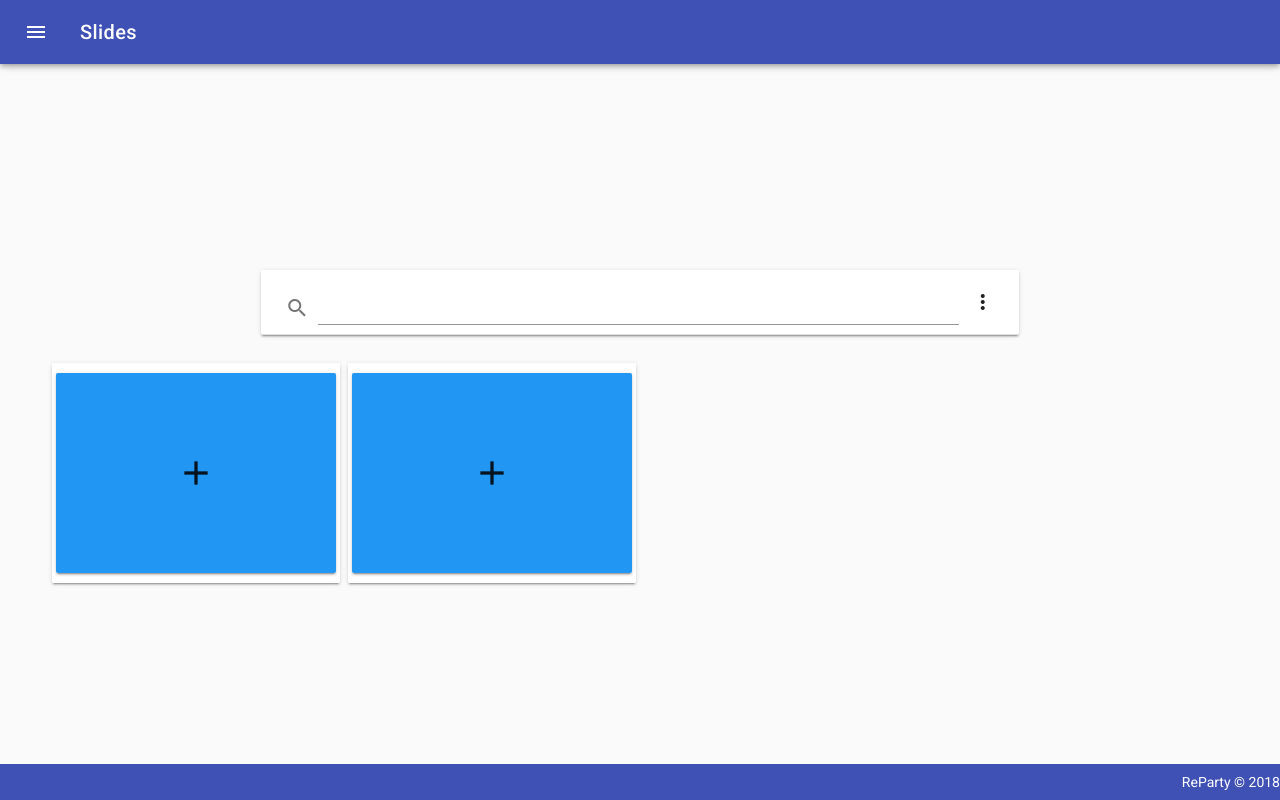
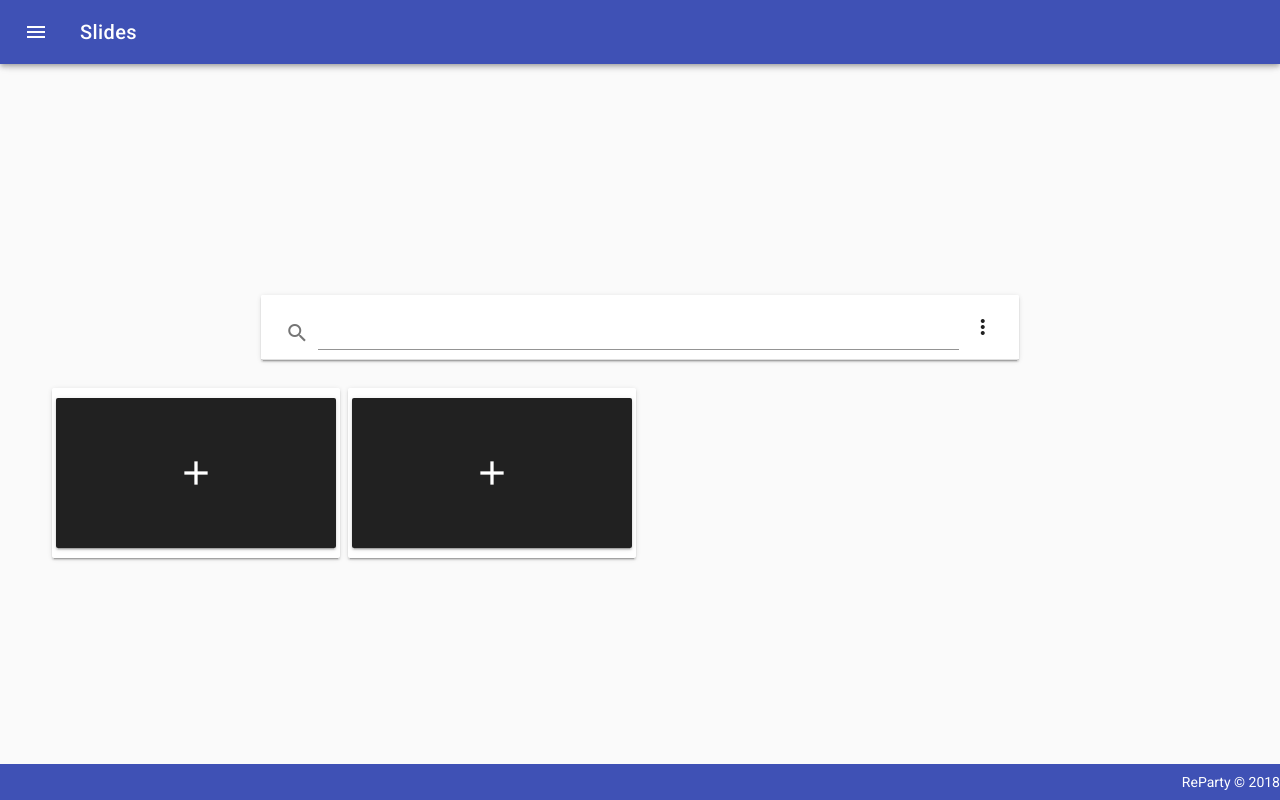
Before and after one commit to 371team4/371Team4, a Vue app: page /Slides in a window 1280 px wide. Built offline with nearby package versions, Linux system fonts and the light colour scheme.

Commit message:
Add AddButton to ImageCards, and altered AddButton to better conform to the design specification.

```diff
--- a/src/components/Designer.vue
+++ b/src/components/Designer.vue
@@ -1,4 +1,5 @@
 <template>
+  <v-layout>
     <form>
       <v-text-field
         label="Title"
@@ -79,13 +80,17 @@
         color="success"
         @click="submit">submit</v-btn>
     </form>
+    <ImageCards/>
+  </v-layout>
 </template>
 
 <script>
 import { validationMixin } from 'vuelidate'
 import { required, maxLength } from 'vuelidate/lib/validators'
+import ImageCards from '@/components/ImageCards'
 
 export default {
+  components: { ImageCards },
   mixins: [validationMixin],
 
   data: () => {
--- a/src/components/ImageCards.vue
+++ b/src/components/ImageCards.vue
@@ -33,7 +33,7 @@
                   </v-card-media>
                 </v-card>
               </v-flex>
-              <!-- add add button from Ben here -->
+              <AddButton/>
             </v-layout>
           </v-container>
         </v-container>
@@ -43,7 +43,10 @@
 </template>
 
 <script>
+import AddButton from '@/components/shared/AddButton'
+
 export default {
+  components: { AddButton },
   props: {
     isVisible: {
       type: Boolean,
--- a/src/components/shared/AddButton.vue
+++ b/src/components/shared/AddButton.vue
@@ -6,13 +6,14 @@
       <v-btn
         :disabled="isDisabled"
         @click.stop="broadcastEvent"
-        color="blue"
+        dark
         large
         block
         class="largeButton"
         :data-test-attr="testAttr">
         <v-icon
-        x-large>
+          x-large
+          color="white">
           add
         </v-icon>
       </v-btn>
@@ -47,7 +48,7 @@ export default {
 
 <style scoped>
 .largeButton {
-  height: 200px;
+  height: 150px;
 }
 
 </style>
```
Lines whose indentation alone changed are shown as unchanged.
